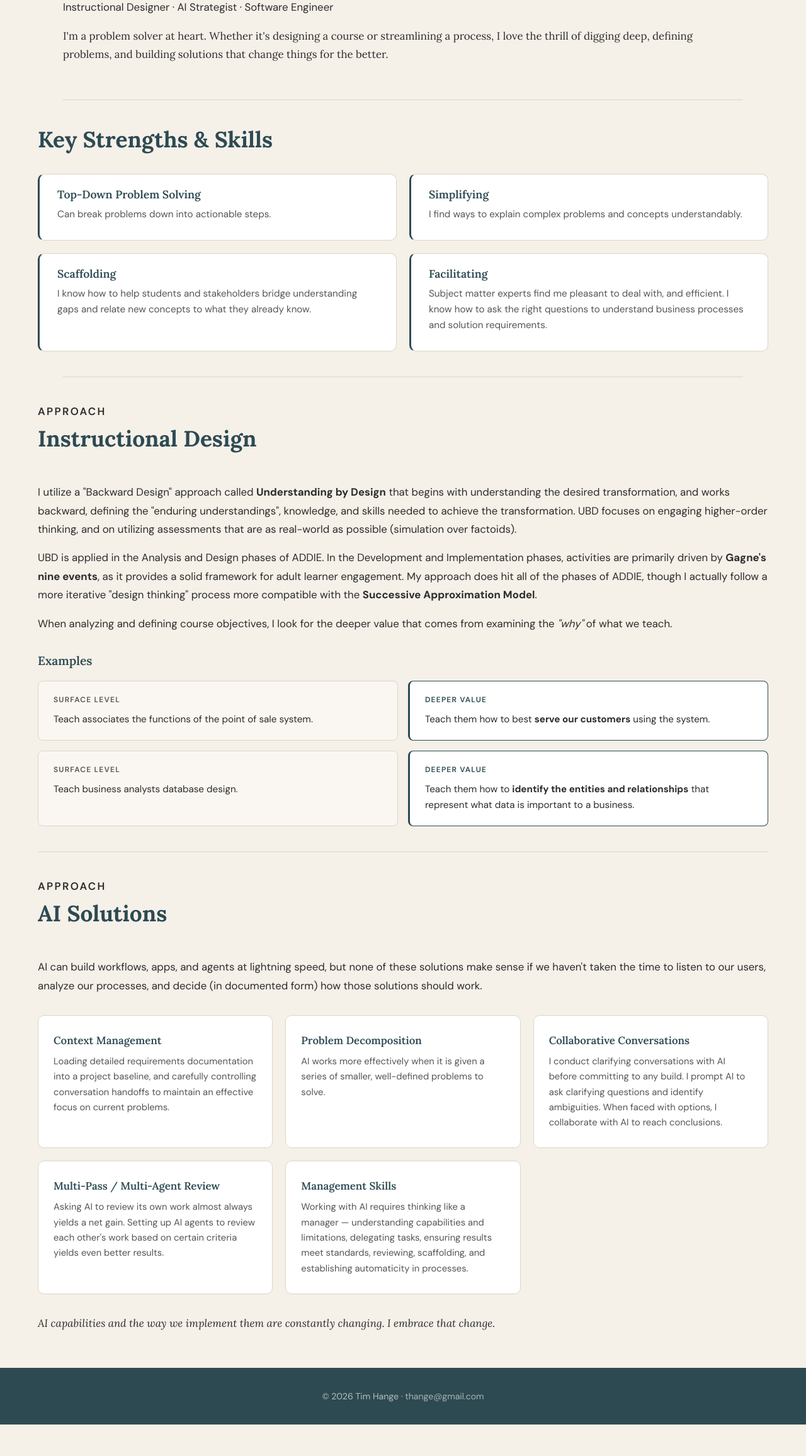
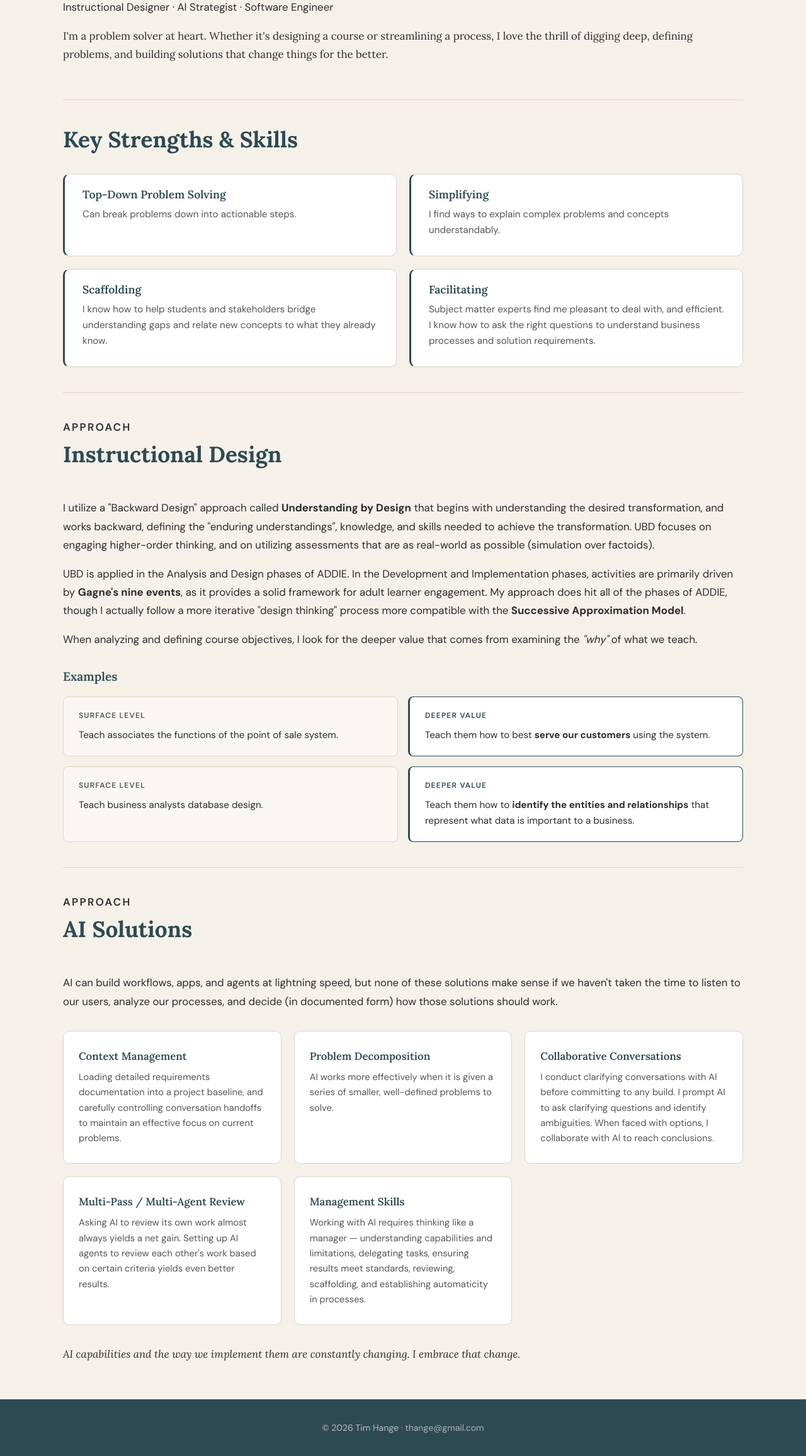
Before and after one commit to thange-ship-it/portfolio-blog, a Flask app: page /about in a window 1280 px wide. Shown: the part 236-2548 px from the top of the page at 63% size. Before the commit the page ends 2498 px from the top, so only its background shows below. Run offline with Flask 3, Linux system fonts and the light colour scheme.

Commit message:
Match strengths and approach section widths to intro section
Reduce inner container max-width from 1200px to 1080px to match
the effective content width of the About Tim intro section.

Co-Authored-By: Claude Opus 4.6 <noreply@anthropic.com>

```diff
--- a/app/static/css/style.css
+++ b/app/static/css/style.css
@@ -403,7 +403,7 @@ footer a:hover {
 }
 
 .about-strengths-inner {
-    max-width: 1200px;
+    max-width: 1080px;
     margin: 0 auto;
 }
 
@@ -445,7 +445,7 @@ footer a:hover {
 }
 
 .about-approaches-inner {
-    max-width: 1200px;
+    max-width: 1080px;
     margin: 0 auto;
 }
 
```
